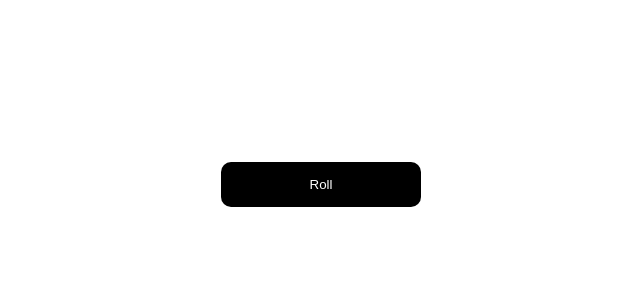
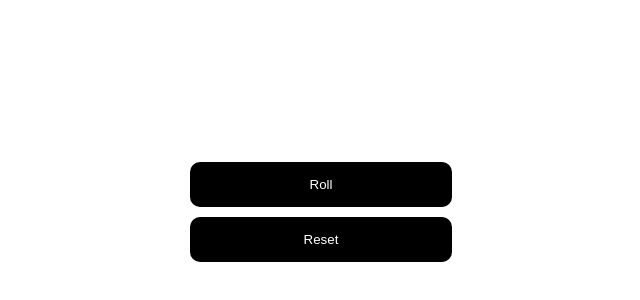
Before and after one commit to NickMash37/randomizer, a plain HTML site: page index.html in a window 1280 px wide. Shown: the part 38-338 px from the top of the page, without its empty margins (319-959 px from the left). Drawn offline with Linux system fonts and the light colour scheme.

Commit message:
reset button add

```diff
--- a/index.html
+++ b/index.html
@@ -10,7 +10,8 @@
 <body>
     <div class="result">
         <p class="result-p"></p>
-        <button type="submit">Roll</button>
+        <button type="submit" class="roll-btn">Roll</button>
+        <button type="submit" class="reset-btn">Reset</button>
     </div>
 
 
--- a/script.js
+++ b/script.js
@@ -1,4 +1,5 @@
-const btn = document.querySelector('button')
+const btn = document.querySelector('.roll-btn')
+const reset = document.querySelector('.reset-btn')
 let result = document.querySelector('p')
 
 let resultBtn = btn.addEventListener('click', () => {
@@ -10,3 +11,7 @@
         return result.innerHTML = btnResult
     }
 })
+
+reset.addEventListener('click', () => {
+    return result.innerHTML = 0
+})
--- a/style.css
+++ b/style.css
@@ -36,3 +36,15 @@
     width: 100%;
     cursor: pointer;
 }
+
+.reset-btn {
+    padding: 15px 50px;
+    border: none;
+    background-color: black;
+    color: white;
+    border-radius: 10px;
+    margin: 0 auto;
+    width: 100%;
+    cursor: pointer;
+    margin-top: 10px;
+}
```
